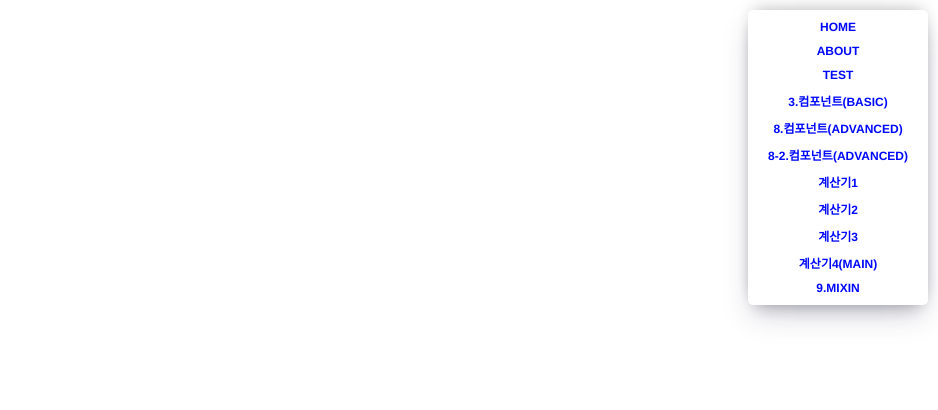
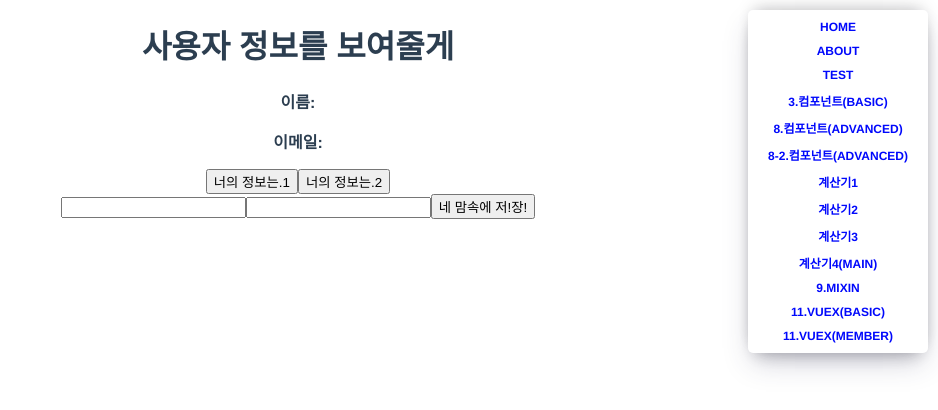
Before and after one commit to AustinePP90/vue_repo, a Vue app: page /user in a window 1280 px wide. Shown: the top 410 px of the page, without its empty margins (342-1280 px from the left). Built offline with nearby package versions, Linux system fonts and the light colour scheme.

Commit message:
24-08-05 vuex 실습

```diff
--- a/package.json
+++ b/package.json
@@ -10,7 +10,9 @@
   "dependencies": {
     "core-js": "^3.8.3",
     "vue": "^3.2.13",
-    "vue-router": "^4.0.3"
+    "vue-router": "^4.0.3",
+    "vuex": "^4.0.2",
+    "vuex-persistedstate": "^4.1.0"
   },
   "devDependencies": {
     "@babel/core": "^7.12.16",
--- a/src/App.vue
+++ b/src/App.vue
@@ -11,6 +11,8 @@
     <router-link to="/calculator3">계산기3</router-link>
     <router-link to="/calculator4">계산기4(main)</router-link>
     <router-link to="/mixin">9.MIXIN</router-link>
+    <router-link to="/user">11.VUEX(basic)</router-link>
+    <router-link to="/member">11.VUEX(member)</router-link>
   </nav>
   <router-view />
 </template>
--- a/src/main.js
+++ b/src/main.js
@@ -2,4 +2,7 @@ import { createApp } from "vue";
 import App from "./App.vue";
 import router from "./router";
 
-createApp(App).use(router).mount("#app");
+// createApp(App).use(router).mount("#app");
+
+import store from "./store";
+createApp(App).use(router).use(store).mount("#app");
--- a/src/router/index.js
+++ b/src/router/index.js
@@ -9,6 +9,8 @@ import CalculatorView2 from "../views/CalculatorView2.vue";
 import CalculatorView3 from "../views/CalculatorView3.vue";
 import CalculatorView4 from "../views/CalculatorView4.vue";
 import MixView from "../views/MixView.vue";
+import UserView from "../views/UserView.vue";
+import MemberView from "../views/MemberView.vue";
 
 const routes = [
   {
@@ -70,6 +72,16 @@ const routes = [
     name: "mixin",
     component: MixView,
   },
+  {
+    path: "/user",
+    name: "user",
+    component: UserView,
+  },
+  {
+    path: "/member",
+    name: "member",
+    component: MemberView,
+  },
 ];
 
 const router = createRouter({
--- /dev/null
+++ b/src/store/index.js
@@ -0,0 +1,43 @@
+import { createStore } from "vuex";
+import persistedstate from "vuex-persistedstate";
+
+// vuex store 생성
+const store = createStore({
+  // 상태초기화 (vue:data와 유사)
+  state() {
+    return {
+      user: {},
+      members: [],
+    };
+  },
+
+  getters: {},
+
+  // 변의정의
+  mutations: {
+    // 함수 값을 넣는 함수
+    setUser(state, data) {
+      state.user = data;
+    },
+    setMemberList(state, members) {
+      state.members = members;
+    },
+    addMember(state, member) {
+      state.members.push(member);
+    },
+    removeMember(state, memberIndex) {
+      state.members.splice(memberIndex, 1);
+    },
+  },
+
+  actions: {},
+  // 플러그인 : 상태를 지속적으로 저장하는 역할
+  plugins: [
+    // 로컬 스토리지에 저장할 상태의 경로 설정
+    persistedstate({
+      paths: ["user"],
+    }),
+  ],
+});
+
+export default store;
--- /dev/null
+++ b/src/views/MemberView.vue
@@ -0,0 +1,65 @@
+<template>
+  <div class="">
+    <h1>BLACKJACK LISTS</h1>
+    <ul>
+      <li v-for="(member, index) in members" :key="index">
+        <p>
+          {{ index }}. 이름 : {{ member.name }} , 나이 : {{ member.age }}, 직업:
+          {{ member.job }}
+          <button @click="removeMember(index)">사라져라</button>
+        </p>
+      </li>
+    </ul>
+  </div>
+  <div>
+    이름:<input type="text" v-model="editName" placeholder="이름" /><br />
+    나이:<input type="text" v-model="editAge" placeholder="나이" /><br />
+    직업:<input type="text" v-model="editJob" placeholder="직업" /><br />
+    <button @click="addMember">들어와라</button>
+  </div>
+</template>
+
+<script>
+import { useStore } from "vuex";
+import { computed, ref } from "vue";
+export default {
+  name: "MemberView",
+  setup() {
+    const store = useStore();
+    const members = computed(() => store.state.members);
+
+    const editName = ref("");
+    const editAge = ref("");
+    const editJob = ref("");
+
+    const addMember = () => {
+      const data = {
+        name: editName.value,
+        age: editAge.value,
+        job: editJob.value,
+      };
+      store.commit("addMember", data);
+      editName.value = "";
+      editAge.value = "";
+      editJob.value = "";
+    };
+
+    const removeMember = (index) => {
+      store.commit("removeMember", index);
+    };
+
+    return {
+      members,
+      addMember,
+      removeMember,
+      editName,
+      editAge,
+      editJob,
+    };
+  },
+};
+</script>
+
+<style scoped>
+/* 스타일을 추가하세요 */
+</style>
--- /dev/null
+++ b/src/views/UserView.vue
@@ -0,0 +1,64 @@
+<template>
+  <div class="">
+    <h1>사용자 정보를 보여줄게</h1>
+    <div>
+      <p><b>이름:</b>{{ user.name }}</p>
+      <p><b>이메일:</b>{{ user.email }}</p>
+    </div>
+    <button @click="saveUserData1">너의 정보는.1</button>
+    <button @click="saveUserData2">너의 정보는.2</button>
+    <br />
+    <input type="text" v-model="editName" />
+    <input type="text" v-model="editEmail" />
+    <button @click="saveUser">네 맘속에 저!장!</button>
+  </div>
+</template>
+
+<script>
+import { useStore } from "vuex";
+import { computed, ref } from "vue";
+export default {
+  name: "UserView",
+
+  setup() {
+    const store = useStore();
+    // vuex에서 user데이터를 가져오기
+    const user = computed(() => store.state.user);
+
+    const editName = ref("");
+    const editEmail = ref("");
+
+    const saveUser = () => {
+      // ../store/index.js 경로에서  vuex store안에 mutations속성에 있는 setUser함수에 data값을 넣겠다는 의미, data값을 input.value값(v-model)으로 받겠다는 의미
+      const data = { name: editName.value, email: editEmail.value };
+      store.commit("setUser", data);
+    };
+
+    // 데이터1을 vuex에 저장하는 메서드
+    const saveUserData1 = () => {
+      const data = { name: "공민지", email: "minzy@yg.com" };
+      // ../store/index.js 경로에서  vuex store안에 mutations속성에 있는 setUser함수에 data값을 넣겠다는 의미, data값을 변수로 미리 윗줄(38줄)에 할당 함
+      store.commit("setUser", data);
+    };
+
+    // 데이터2을 vuex에 저장하는 메서드
+    const saveUserData2 = () => {
+      const data = { name: "다라다라", email: "daradara@yg.com" };
+      store.commit("setUser", data);
+    };
+
+    return {
+      user,
+      saveUserData1,
+      saveUserData2,
+      saveUser,
+      editName,
+      editEmail,
+    };
+  },
+};
+</script>
+
+<style scoped>
+/* 스타일을 추가하세요 */
+</style>
```
Also changed, not shown: 1 other file (tests, documents, lock files or other folders).
